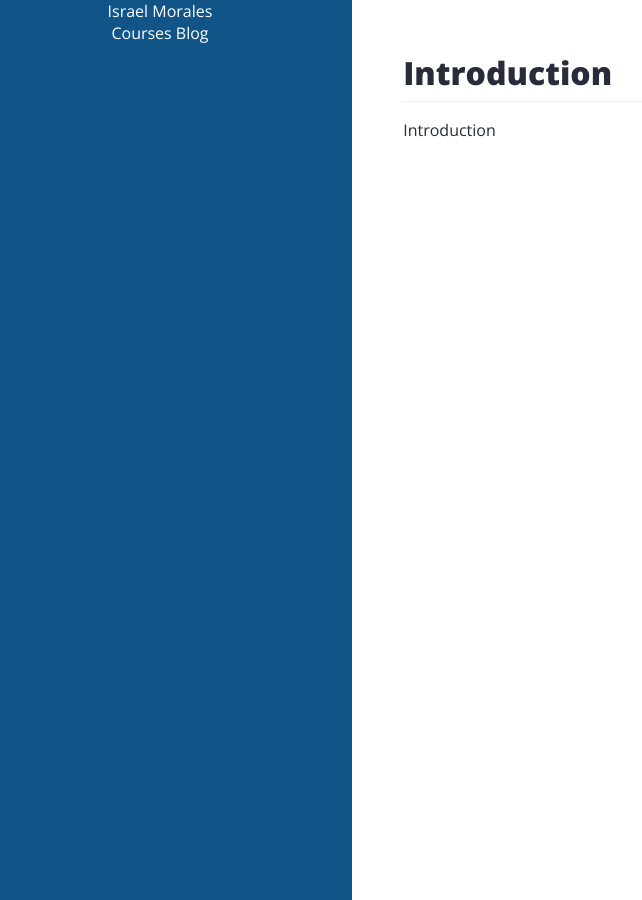
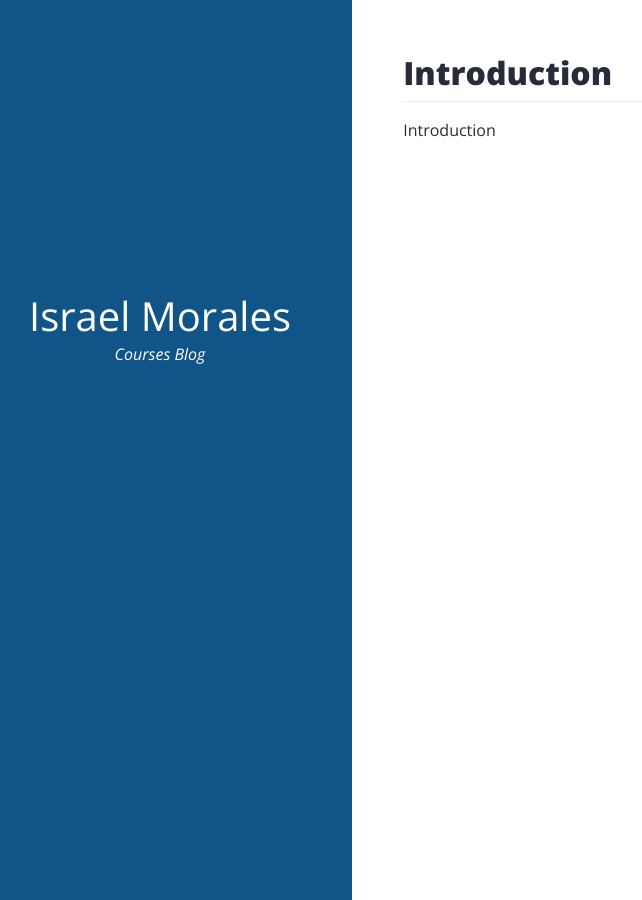
Before and after one commit to imoralesdev/imoralesdev.github.io, a Jekyll site: the page built from tutorials/javascript/00-intro.md, in a window 1280 px wide. Shown: the whole page, without its empty margins (32-674 px from the left). Built offline with Jekyll 4.4.1, drawn with Linux system fonts in a browser that asks for light colours; nearby versions of some CDN libraries.

Commit message:
Update styles.css

```diff
--- a/assets/css/styles.css
+++ b/assets/css/styles.css
@@ -53,6 +53,19 @@
   font-weight: 800;
 }
 
+.main__header {
+  margin-top: 75%;
+}
+
+.main__header h2 {
+  font-size: 2.5em;
+}
+
+.main__header p {
+  font-size: 1em;
+  font-style: italic;
+}
+
 .content {
   font-family: 'Open Sans', sans-serif;
   font-size: 1em;
```
